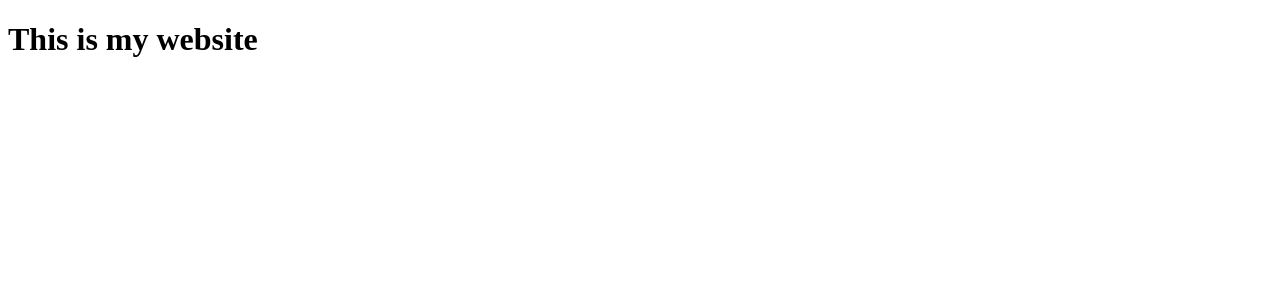
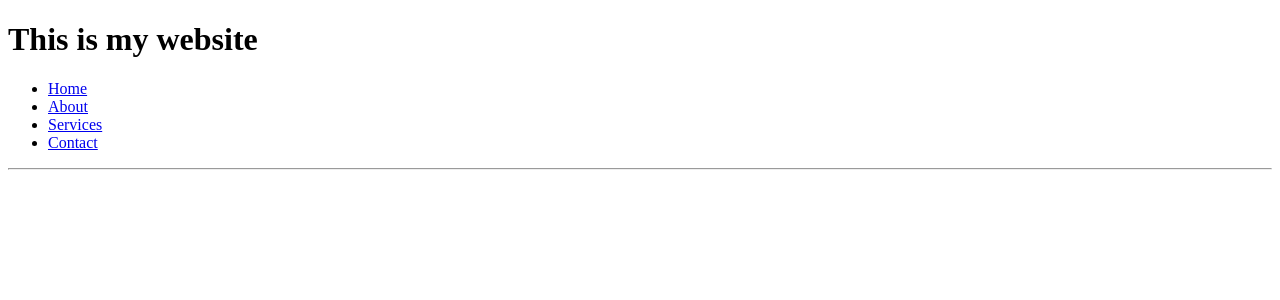
Before and after one commit to gargiiiii18/REACT-FULL, a React (Vite) app in the folder First/: page / in a window 1280 px wide. Shown: the top 300 px of the page. Built offline with nearby package versions, Linux system fonts and the light colour scheme; the HTML template or start-up script is replaced by a standard one.

Commit message:
created header

```diff
--- a/First/src/Header.jsx
+++ b/First/src/Header.jsx
@@ -4,6 +4,23 @@ function Header(){
             <h1>
                 This is my website
             </h1>
+            <nav>
+                <ul>
+                <li><a href="#">
+                    Home
+                </a></li>
+                <li><a href="#">
+                    About
+                </a></li>
+                <li><a href="#">
+                    Services
+                </a></li>
+                <li><a href="#">
+                    Contact
+                </a></li>
+                </ul>
+                </nav>
+                <hr></hr>
 
         </header>
     );
```
